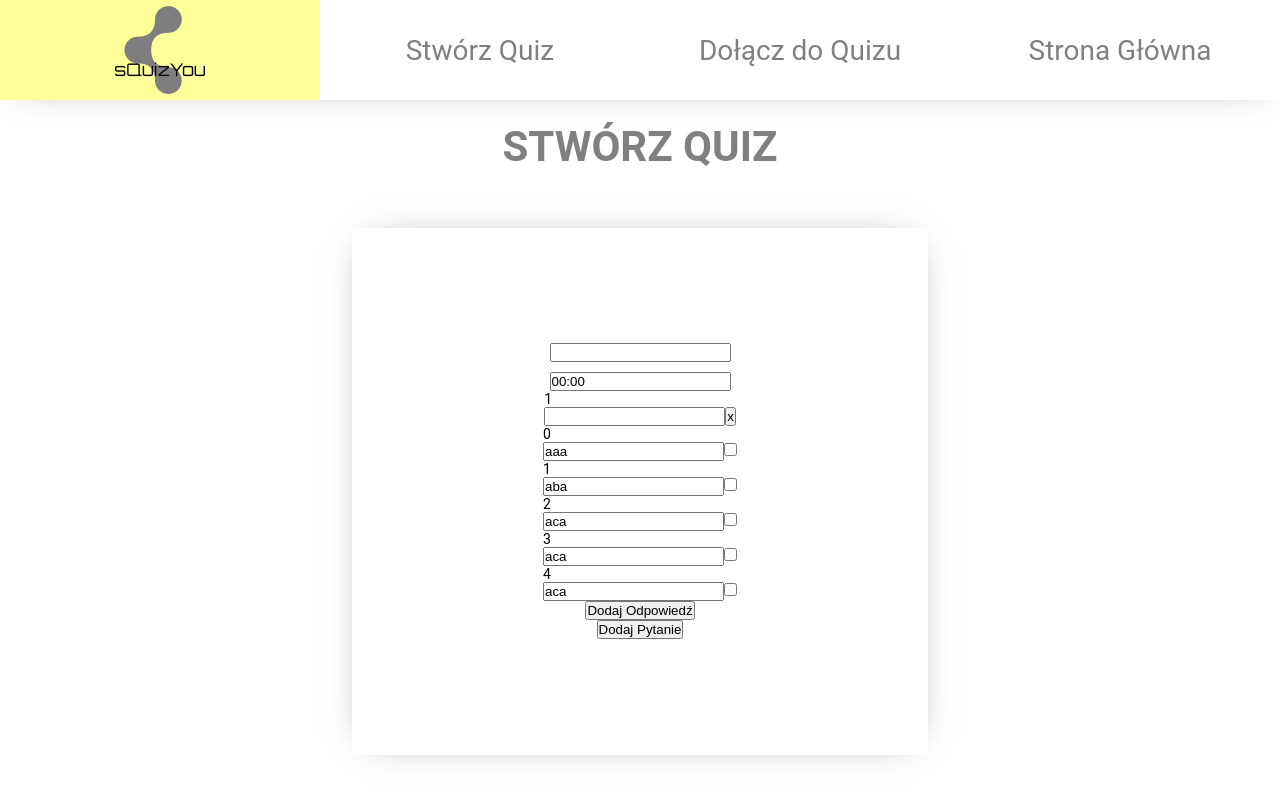
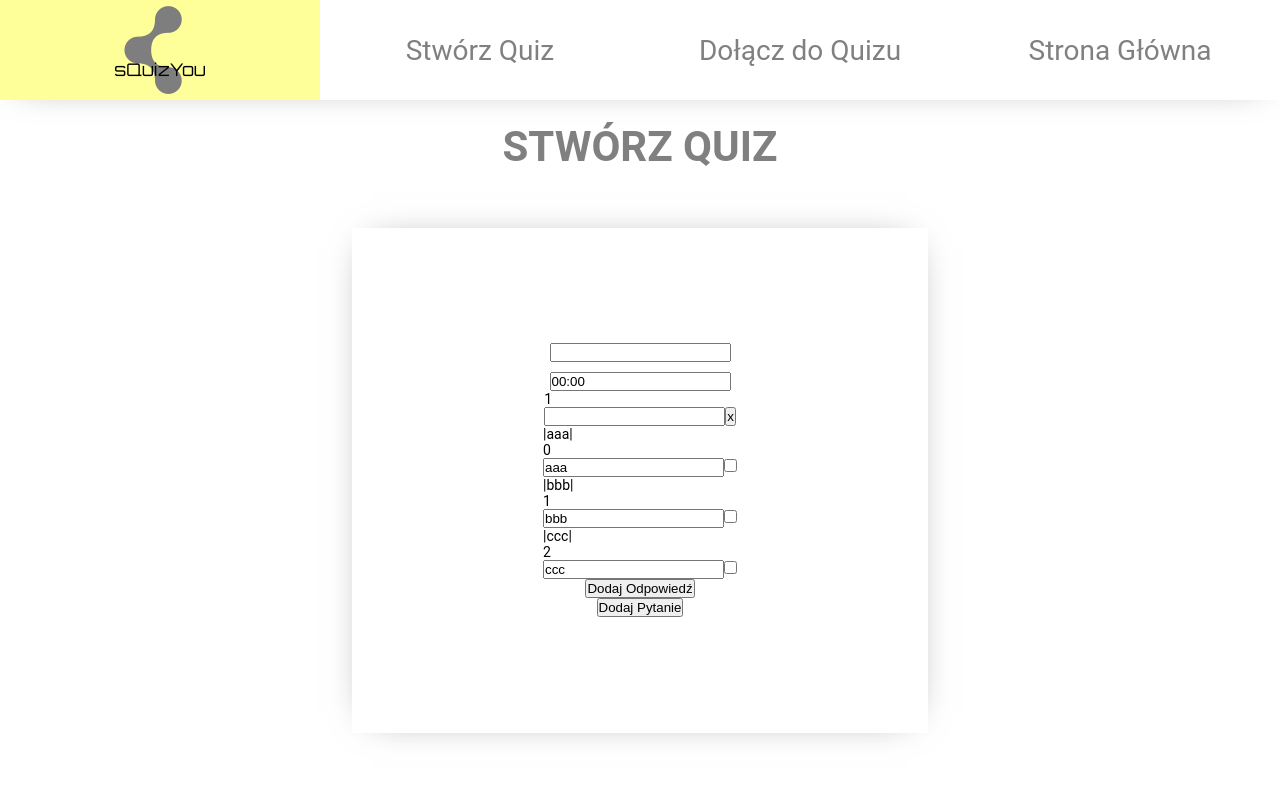
Before and after one commit to infoshareacademy/jfdd12-ubuntuwnicy-app, a React (Create React App) app: page /quiz-gen-wrapper in a window 1280 px wide. Shown: the top 800 px of the page. Built offline with nearby package versions, Linux system fonts and the light colour scheme.

Commit message:
fixing input fields for answers in quiz generator

```diff
--- a/src/components/quizGenerator/AddQuestionButton.js
+++ b/src/components/quizGenerator/AddQuestionButton.js
@@ -1,7 +1,21 @@
 import React from 'react'
+import QuizTitleInput from './QuizTitleInput';
+import AnswersList from './AnswersList'
+import QuestionInput from './QuestionInput'
+
 
 export default function AddQuestionButton(props) {
+
+    function addQuestion() {
+
+        return <div>
+            <QuizTitleInput />
+            <QuestionInput />
+            <AnswersList />
+        </div>
+    }
+
     return (
-        <button className='addQuestionButton'>Dodaj Pytanie</button>
+        <button className='addQuestionButton' onClick={addQuestion}>Dodaj Pytanie</button>
     )
 }
--- a/src/components/quizGenerator/AnswerInput.js
+++ b/src/components/quizGenerator/AnswerInput.js
@@ -1,21 +1,21 @@
-import React, { useState } from 'react'
+import React from 'react'
 
 export default function AnswerInput(props) {
 
+    const { answer, isCorrect, answerId } = props
 
-
-    const { question, isCorrect } = props
+    function onChange(e) {
+        props.onAnswerChange(e.target.value, answerId)
+    }
 
     return (
-        <div>
-            <p className='answerID'>{props.answerID}</p>
+        <div>|{answer}|
+            <p className='answerID'>{props.answerId}</p>
             <input
                 className="answerInput"
-                value={question}
-                placeholder='Wprowadź pytanie'
-            // onChange={event =>
-            //     setInputValue(event.target.value)
-            // }
+                value={answer}
+                placeholder='Wprowadź odpowiedź'
+                onChange={onChange}
             ></input>
             <input type='checkbox' className='isAnswerCorrect'
                 checked={isCorrect}
--- a/src/components/quizGenerator/AnswersList.js
+++ b/src/components/quizGenerator/AnswersList.js
@@ -5,24 +5,43 @@ import AnswerInput from './AnswerInput'
 
 export default function AnswersList(props) {
 
-    const [questions, setQuestions] = useState([
-        { question: 'aaa', isCorrect: false },
-        { question: 'aba', isCorrect: true },
-        { question: 'aca', isCorrect: false },
-        { question: 'aca', isCorrect: false },
-        { question: 'aca', isCorrect: false }
+    const [answers, setAnswers] = useState([
+        { answer: 'aaa', isCorrect: false },
+        { answer: 'bbb', isCorrect: false },
+        { answer: 'ccc', isCorrect: false },
+
     ]);
+
+    console.log(answers)
+
+    function onAnswerChange(newInput, answerId) {
+        // answers[answerId].answer = newInput;
+        setAnswers(answers.map((answer, index) => {
+            if (index === answerId) {
+                return {...answer, answer: newInput}
+            } else {
+                return answer;
+            }
+        }))
+    }
 
     return (
         <div>
 
-            {questions.map((question, index) => <AnswerInput
-                answerID={index}
-                checked={question.isCorrect}
-                question={question.question}
+            {answers.map((answer, index) => {
+                return <AnswerInput
+                    answerId={index}
+                    checked={answer.isCorrect}
+                    answer={answer.answer}
+                    onAnswerChange={onAnswerChange}
 
-            />)}
+                ></AnswerInput>
+            })}
 
         </div>
     )
 }
+
+function addAnswer () {
+
+}
```
Also changed, not shown: src/components/quizGenerator/QuestionsList.js (added, +26 -0 lines).
